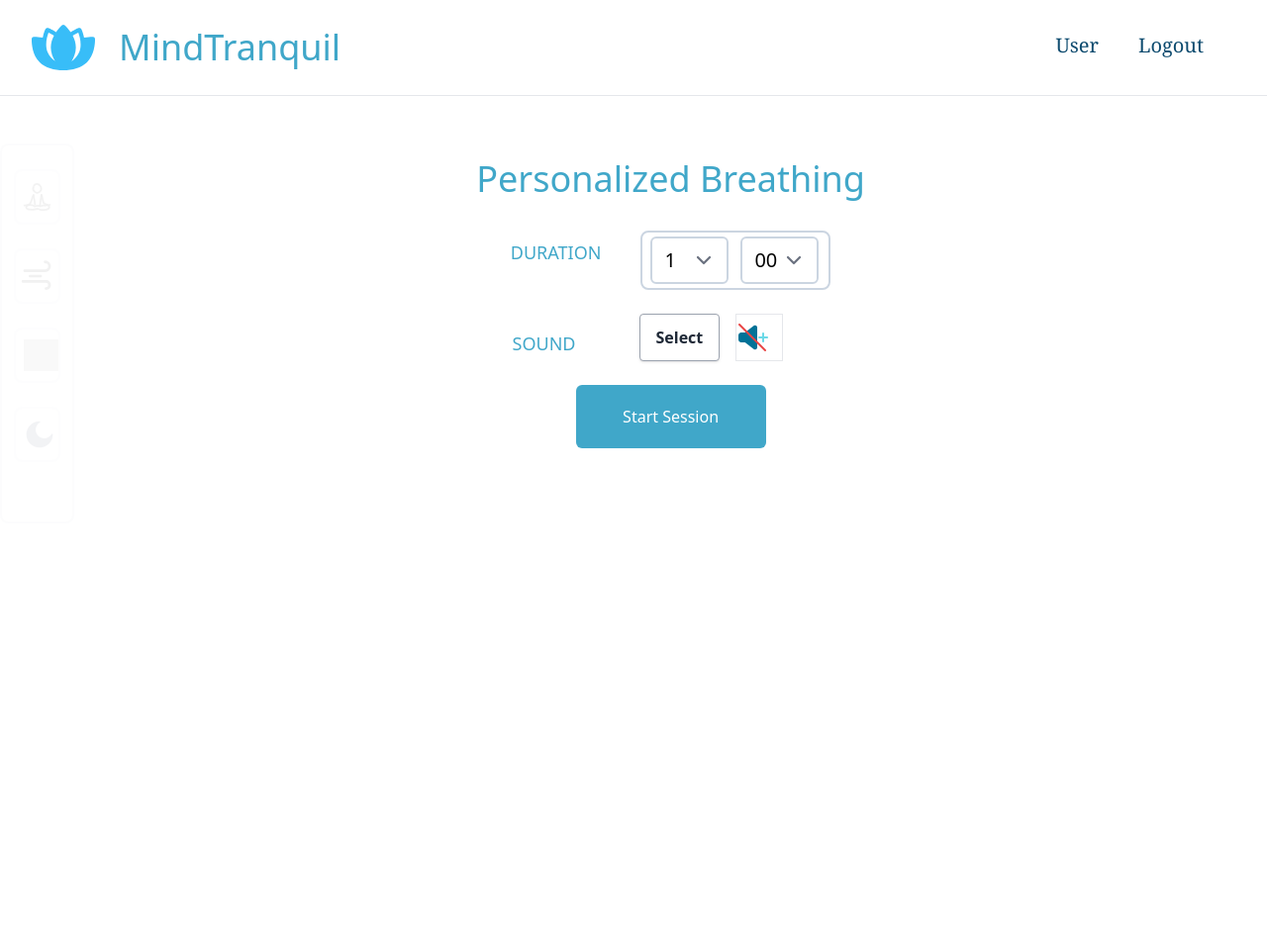
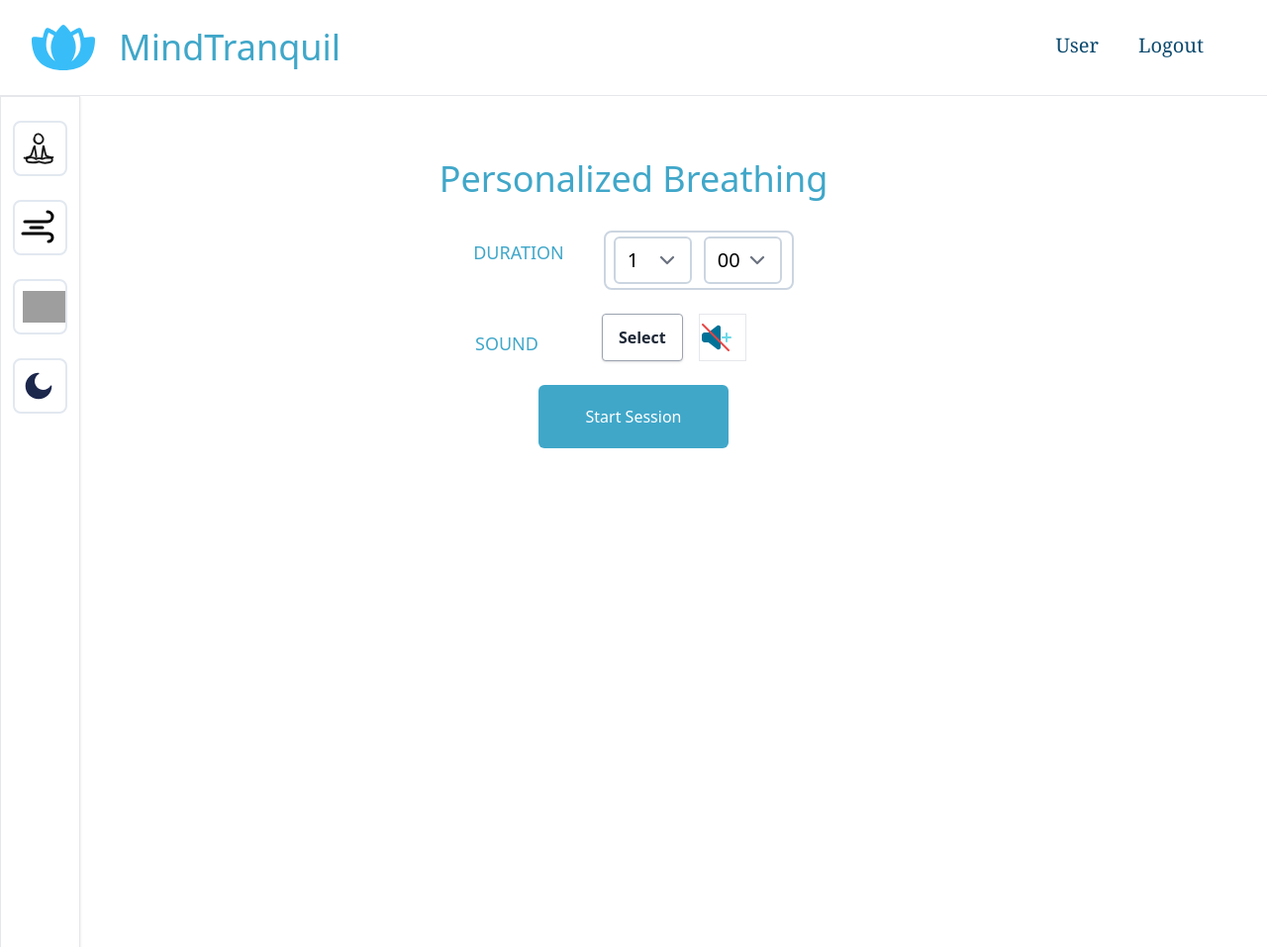
Before and after one commit to renuka010/MindTranquil, a Django app: page /webapp/breathe/ in a window 1280 px wide. Shown: the whole page at 99% size. Run offline with Django 5.2, Linux system fonts and the light colour scheme; some libraries are stand-ins or nearby versions; grey boxes are pictures that could not be loaded.

Commit message:
fixed nav bar

```diff
--- a/MindTranquil/theme/static/css/dist/styles.css
+++ b/MindTranquil/theme/static/css/dist/styles.css
@@ -931,6 +931,10 @@ select {
   position: static;
 }
 
+.fixed {
+  position: fixed;
+}
+
 .absolute {
   position: absolute;
 }
@@ -939,6 +943,10 @@ select {
   position: relative;
 }
 
+.sticky {
+  position: sticky;
+}
+
 .bottom-8 {
   bottom: 2rem;
 }
@@ -947,12 +955,40 @@ select {
   right: 1.25rem;
 }
 
+.top-0 {
+  top: 0px;
+}
+
+.top-10 {
+  top: 2.5rem;
+}
+
+.top-11 {
+  top: 2.75rem;
+}
+
+.top-20 {
+  top: 5rem;
+}
+
+.top-14 {
+  top: 3.5rem;
+}
+
+.top-5 {
+  top: 1.25rem;
+}
+
 .z-0 {
   z-index: 0;
 }
 
 .z-10 {
   z-index: 10;
+}
+
+.z-50 {
+  z-index: 50;
 }
 
 .mx-auto {
@@ -1028,8 +1068,22 @@ select {
   height: 100vh;
 }
 
-.h-10 {
-  height: 2.5rem;
+.h-fit {
+  height: -moz-fit-content;
+  height: fit-content;
+}
+
+.h-max {
+  height: -moz-max-content;
+  height: max-content;
+}
+
+.h-lvh {
+  height: 100lvh;
+}
+
+.w-12 {
+  width: 3rem;
 }
 
 .w-48 {
@@ -1169,12 +1215,12 @@ select {
   border-radius: 0.375rem;
 }
 
+.border {
+  border-width: 1px;
+}
+
 .border-2 {
   border-width: 2px;
-}
-
-.border {
-  border-width: 1px;
 }
 
 .border-slate-300 {
@@ -1370,6 +1395,12 @@ select {
 
 .opacity-5 {
   opacity: 0.05;
+}
+
+.shadow {
+  --tw-shadow: 0 1px 3px 0 rgb(0 0 0 / 0.1), 0 1px 2px -1px rgb(0 0 0 / 0.1);
+  --tw-shadow-colored: 0 1px 3px 0 var(--tw-shadow-color), 0 1px 2px -1px var(--tw-shadow-color);
+  box-shadow: var(--tw-ring-offset-shadow, 0 0 #0000), var(--tw-ring-shadow, 0 0 #0000), var(--tw-shadow);
 }
 
 .outline-none {
--- a/MindTranquil/webapp/templates/webapp/base.html
+++ b/MindTranquil/webapp/templates/webapp/base.html
@@ -11,17 +11,17 @@
 <body class="">
     <!-- create nav bar -->
     {% include 'webapp/topnavbar.html' %}
-    <hr>
+
     <div class ="container flex ">
 
-        <div class="">
+        <div class="fixed">
             {% include 'webapp/sidenavbar.html' %}
         </div>
-        <div class="pl-5 pr-5 pt-16 container flex flex-col">
+        <main class="pl-5 pr-5 pt-16 container flex flex-col">
             {% block content %}
 
             {% endblock %}
-        </div>
+        </main>
     </div>
 </body>
 </html>
--- a/MindTranquil/webapp/templates/webapp/sidenavbar.html
+++ b/MindTranquil/webapp/templates/webapp/sidenavbar.html
@@ -1,11 +1,9 @@
 {% load static %}
 <script src="//unpkg.com/alpinejs" defer></script>
-<br>
-<br>
 <nav
-class="relative opacity-5 hover:opacity-100 transition-all duration-500 ease-in-out"
+class="sticky border shadow h-lvh"
 x-data="{open:false,menu:false, lokasi:false}">
-    <div class="max-w-20 h-96 px-3 bg-white rounded-lg border-2 border-slate-300">
+    <div class="max-w-20 px-3 bg-white">
         <br>
         <div class="sidemenu-button">
             <div class="self-center">
--- a/MindTranquil/webapp/templates/webapp/topnavbar.html
+++ b/MindTranquil/webapp/templates/webapp/topnavbar.html
@@ -1,7 +1,7 @@
 {% load static %}
 <script src="//unpkg.com/alpinejs" defer></script>
 <nav
-class="z-0 relative"
+class="sticky top-0 z-50"
 x-data="{open:false,menu:false, lokasi:false}">
   <div class="relative z-10 bg-white ">
     <div class="max-w-7xl mx-auto px-2 sm:px-4 lg:px-8">
@@ -49,4 +49,5 @@ x-data="{open:false,menu:false, lokasi:false}">
       </div>
     </div>
   </div>
+  <hr>
 </nav>
```
Also changed, not shown: other parts of MindTranquil/theme/static/css/dist/styles.css (+29 -54 lines).
